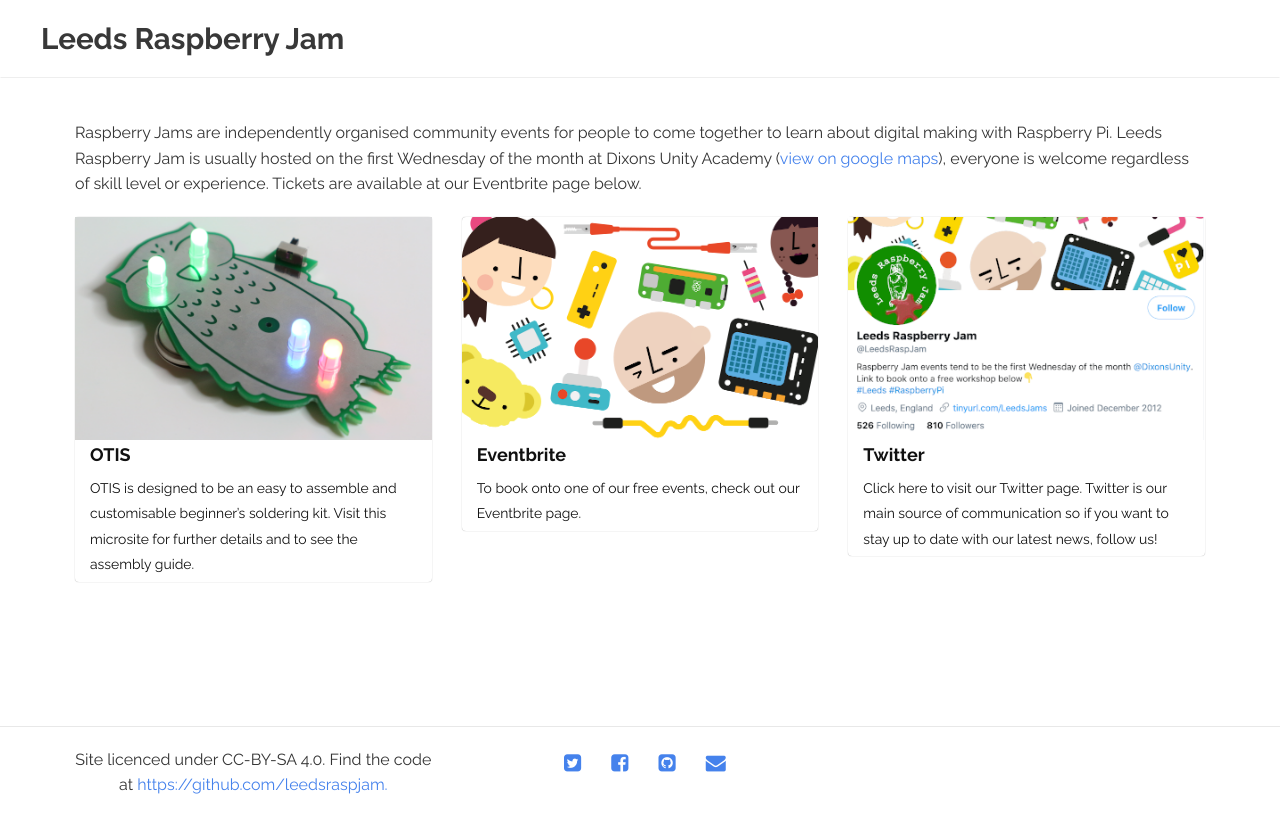
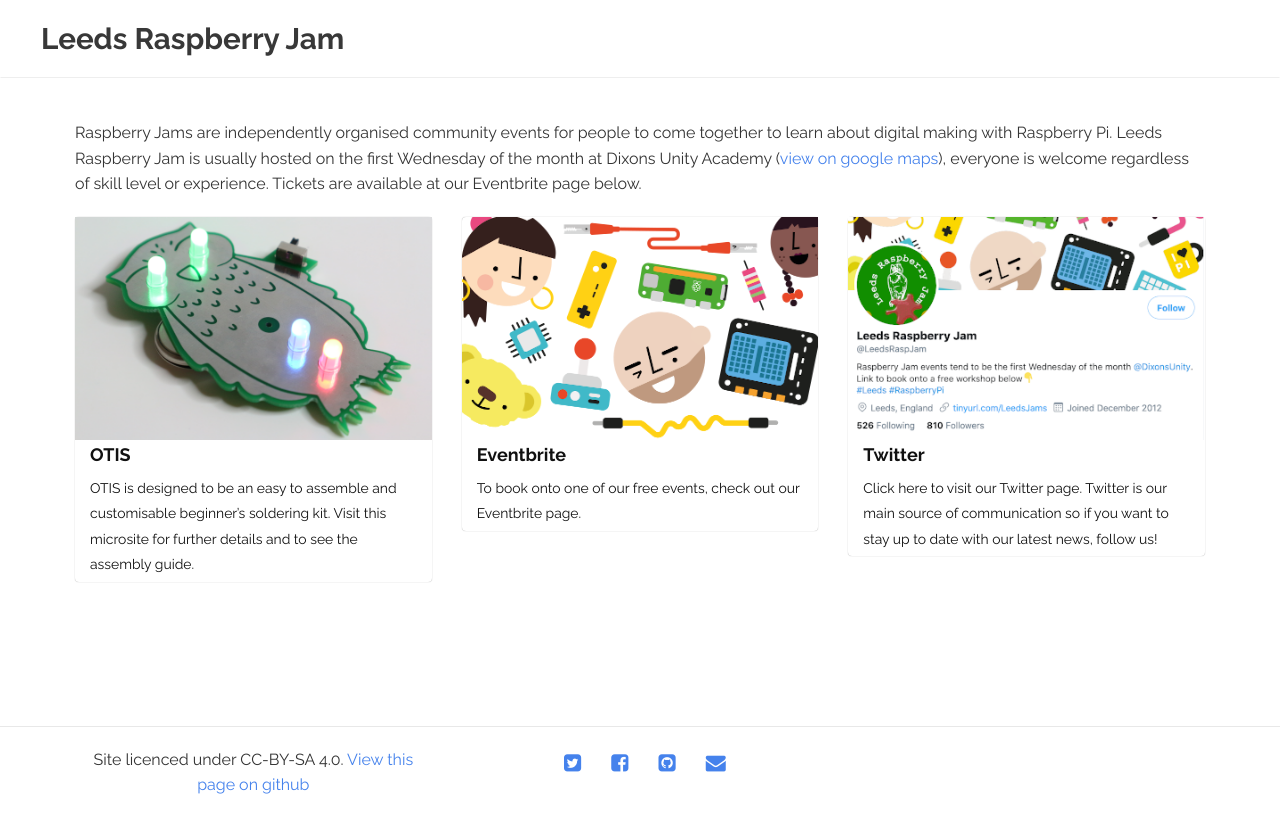
Before and after one commit to LeedsRaspJam/www, a Jekyll site: the page built from index.html, in a window 1280 px wide. Shown: the top 833 px of the page. Built offline with Jekyll 4.4.1, drawn with Linux system fonts in a browser that asks for light colours; the list of posts is cut into pages by our own code.

Commit message:
Add view page on github link

```diff
--- a/_includes/footer.html
+++ b/_includes/footer.html
@@ -1,7 +1,7 @@
 <footer>
     <div class="container">
         <div class="row p20">
-            <div class="col-md-4 text-center mt25">Site licenced under CC-BY-SA 4.0. Find the code at <a href="https://github.com/leedsraspjam/">https://github.com/leedsraspjam.</a></div>
+            <div class="col-md-4 text-center mt25">Site licenced under CC-BY-SA 4.0. <a href="{{site.github.repository_url}}/blob/master/{{page.path}}">View this page on github</a></div>
             <div class="col-md-4 text-center mt25">
                {% if site.twitter %}
                <a target="_blank" href="{{site.twitter}}"><li class="social twitter"><i class="fa fa-twitter-square"></i></li></a>
```
